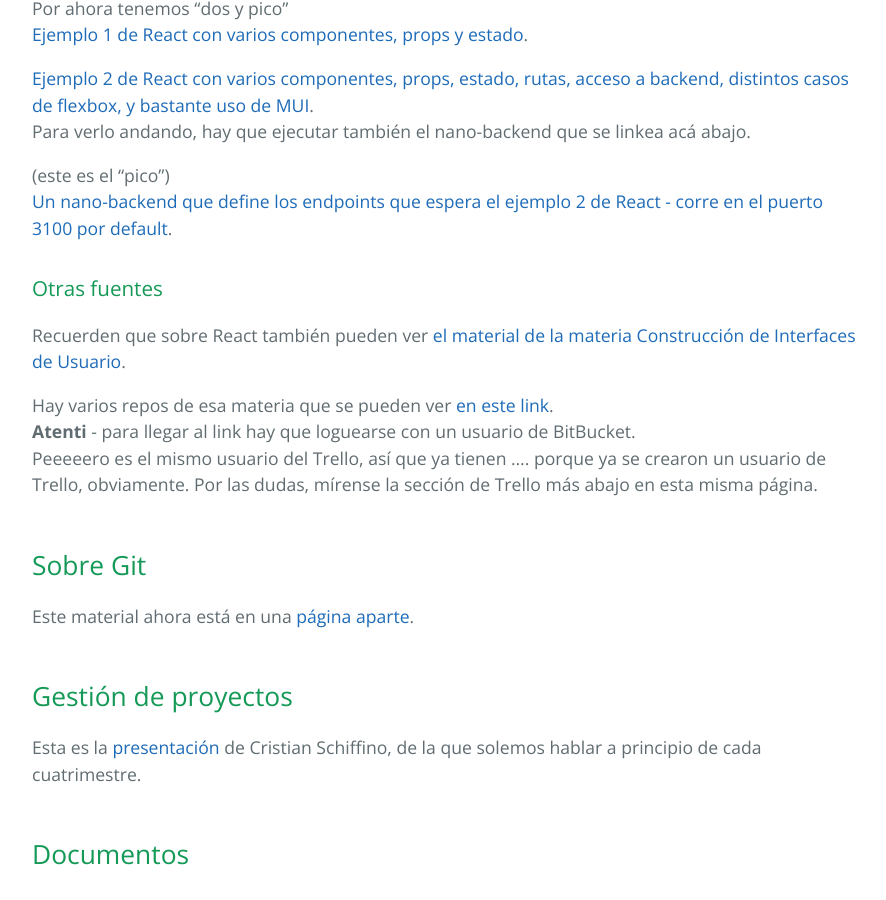
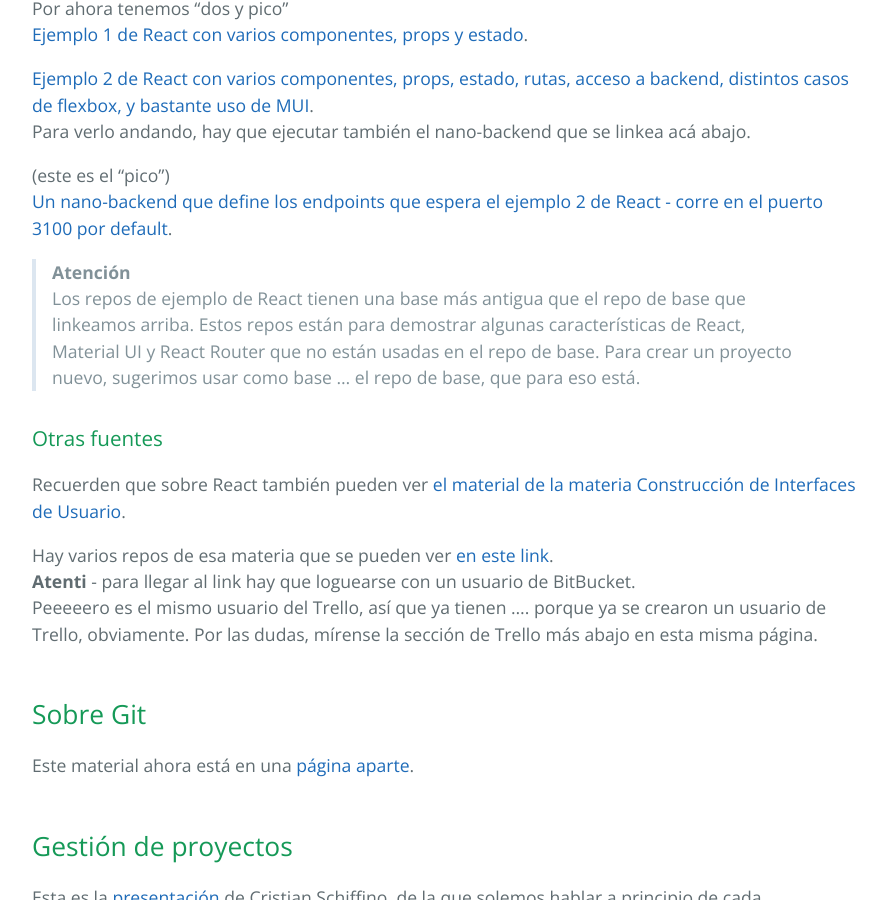
Before and after one commit to unahur-desapp/unahur-desapp-site, a Jekyll site: the page built from recursos/recursos-index.md, in a window 1280 px wide and 900 px high, scrolled down 948 px. Shown: the whole window, without its empty margins (192-1078 px from the left). Built offline with Jekyll 4.4.1, drawn with Linux system fonts in a browser that asks for light colours; our own code applies the rules of GitHub Pages for plain Markdown files.

Commit message:
cambio de repo de base React

```diff
--- a/recursos/recursos-index.md
+++ b/recursos/recursos-index.md
@@ -7,7 +7,7 @@ layout: default
 ## Repos de base
 
 **Front-end**:
-Es [este](https://github.com/unahur-desapp/react-recoil-app-seed).
+Es [este](https://github.com/unahur-desapp/react-seed-2024).
 
 **Back-end**:
 - Para JavaScript, es [este](https://github.com/unahur-desapp/nodejs-api-seed). Está preparado para SQL, si se quiere usar Mongo hablar con su docente.
@@ -32,6 +32,10 @@ Para verlo andando, hay que ejecutar también el nano-backend que se linkea acá
 
 (este es el "pico")
 [Un nano-backend que define los endpoints que espera el ejemplo 2 de React - corre en el puerto 3100 por default](https://github.com/unahur-desapp/react-ejemplo-2-companion-be).
+
+> **Atención**
+> Los repos de ejemplo de React tienen una base más antigua que el repo de base que linkeamos arriba. Estos repos están para demostrar algunas características de React, Material UI y React Router que no están usadas en el repo de base.
+> Para crear un proyecto nuevo, sugerimos usar como base ... el repo de base, que para eso está.
 
 
 ### Otras fuentes
```
